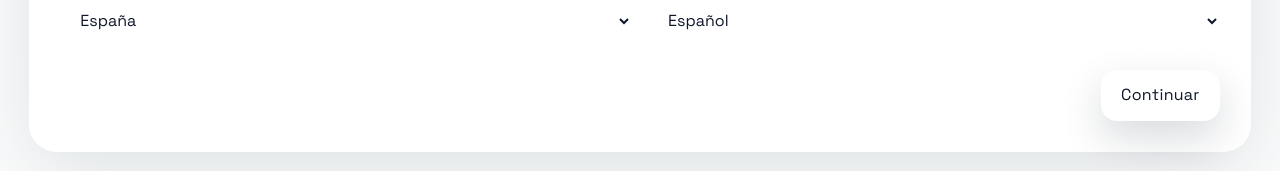
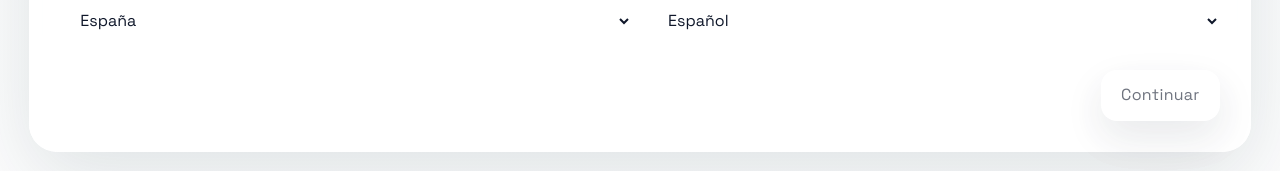
Before and after one commit to chechoderiquer-dev/hausmate_match, a React (Vite) app: page / in a window 1280 px wide. Shown: the part 956-1127 px from the top of the page. Built offline with nearby package versions, Linux system fonts and the light colour scheme.

Commit message:
Refine map and step interactions

```diff
--- a/src/App.tsx
+++ b/src/App.tsx
@@ -128,6 +128,10 @@ export default function App() {
     stepCompletion[1] &&
     stepCompletion[2] &&
     !submitting;
+
+  const canContinue =
+    (step === 0 && stepCompletion[0]) ||
+    (step === 1 && stepCompletion[1]);
 
   const updateField = <Key extends keyof FormState>(
     key: Key,
@@ -801,7 +805,7 @@ export default function App() {
                   </div>
 
                   {step < 2 ? (
-                    <Button onClick={goToNextStep} type="button">
+                    <Button disabled={!canContinue} onClick={goToNextStep} type="button">
                       {content.nextStep}
                     </Button>
                   ) : (
@@ -845,7 +849,7 @@ export default function App() {
             <span className="sticky-title">{content.stepNames[step]}</span>
           </div>
           {step < 2 ? (
-            <Button onClick={goToNextStep} type="button">
+            <Button disabled={!canContinue} onClick={goToNextStep} type="button">
               {content.stickyCta}
             </Button>
           ) : (
--- a/src/app.css
+++ b/src/app.css
@@ -294,6 +294,11 @@
 .area-controls {
   display: grid;
   gap: 1rem;
+  order: 2;
+}
+
+.district-map-card {
+  order: 1;
 }
 
 .district-group {
@@ -702,6 +707,14 @@
     align-items: start;
   }
 
+  .area-controls {
+    order: 1;
+  }
+
+  .district-map-card {
+    order: 2;
+  }
+
   .trust-strip-grid {
     grid-template-columns: repeat(3, minmax(0, 1fr));
   }
--- a/src/components/madrid-district-map.tsx
+++ b/src/components/madrid-district-map.tsx
@@ -268,6 +268,8 @@ export function MadridDistrictMap({
       zoom: 10,
       scrollWheelZoom: true,
       zoomControl: true,
+      minZoom: 10,
+      maxZoom: 14,
       maxBounds: [
         [40.25, -3.95],
         [40.67, -3.35],
```
